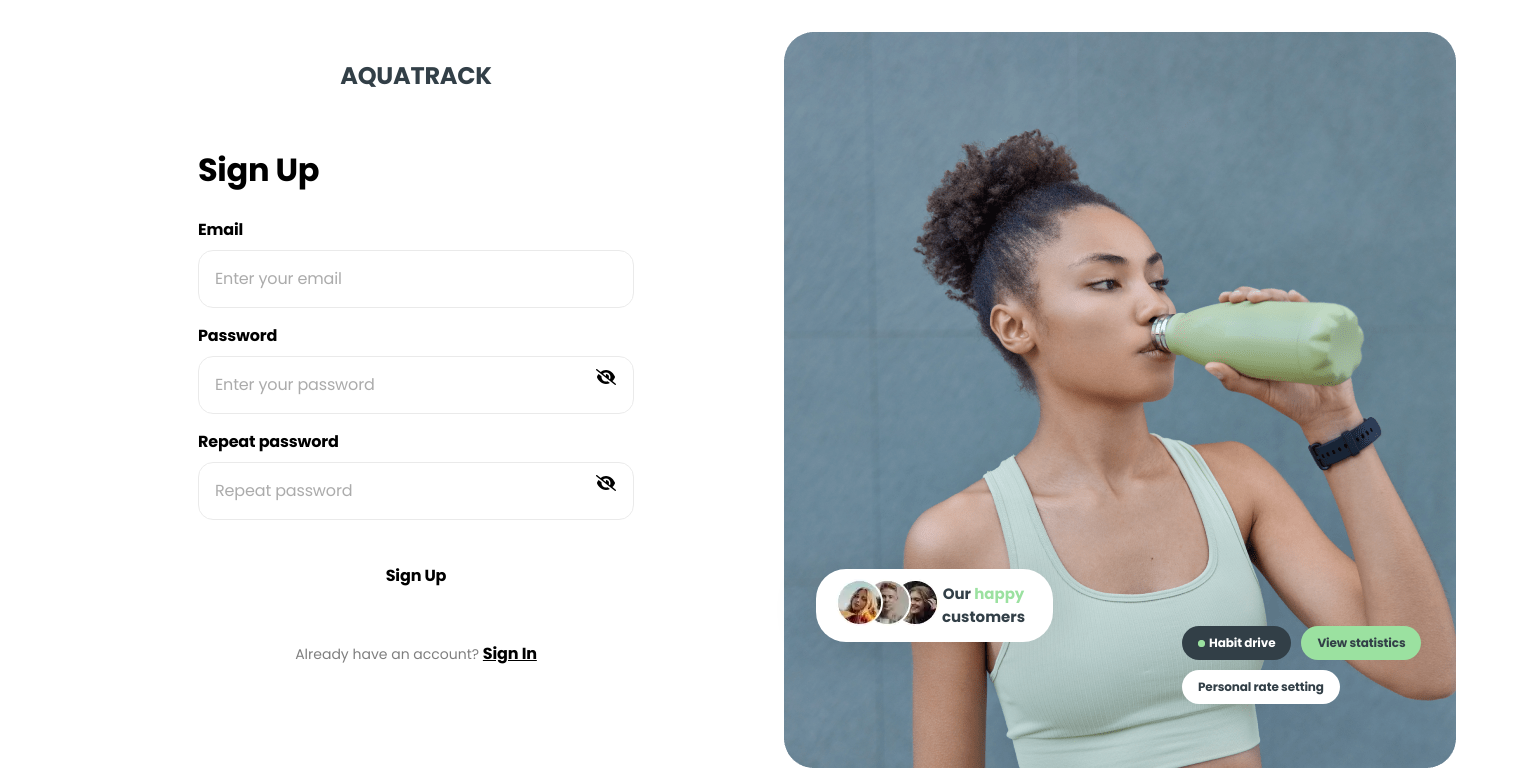
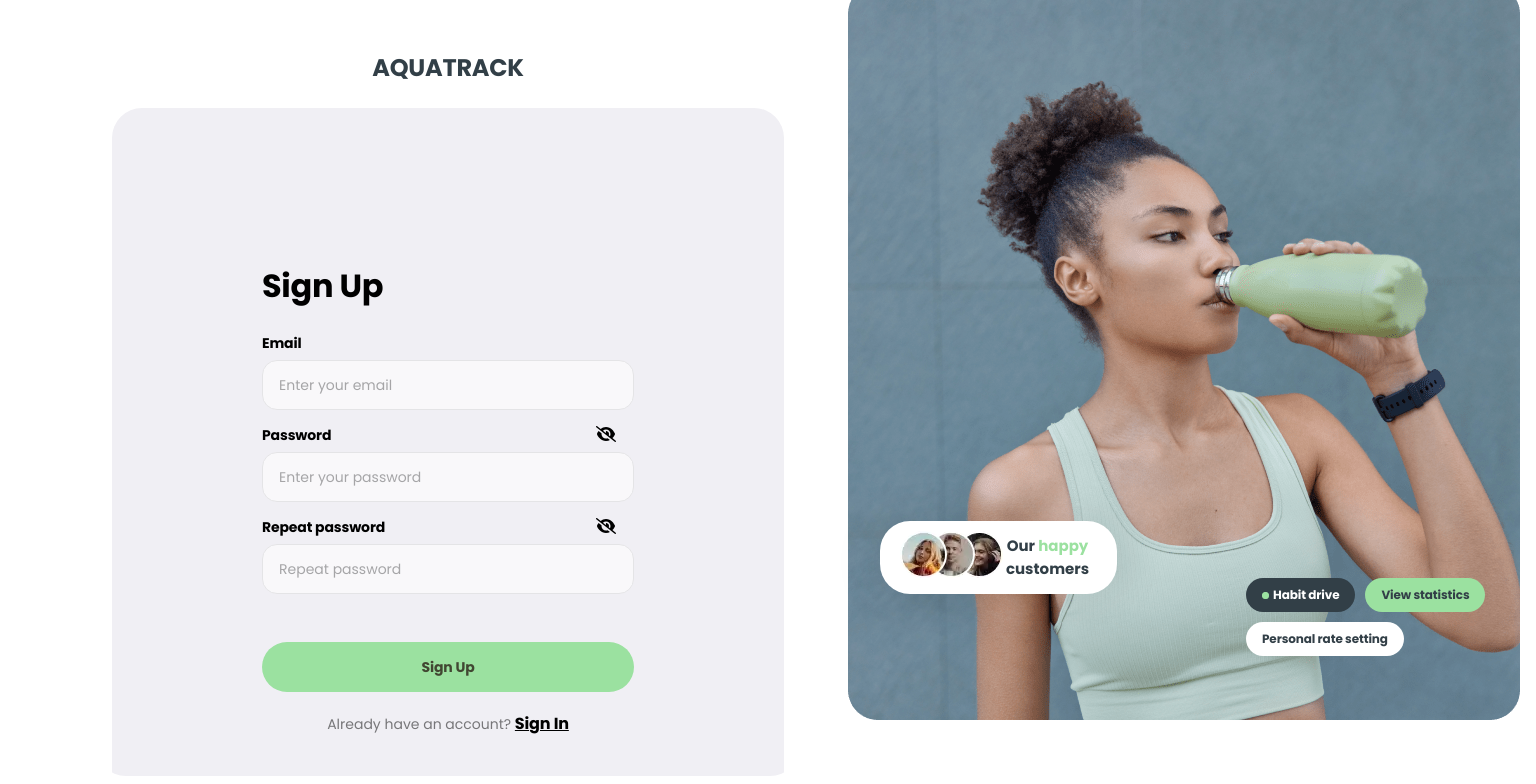
Before and after one commit to IIIMaroIII/HydroWise-frontend, a React (Vite) app: page /signup in a window 1536 px wide. Shown: the top 784 px of the page. Built offline with nearby package versions, Linux system fonts and the light colour scheme.

Commit message:
some styles

```diff
--- a/src/components/Users/SignUpForm/SignUpForm.jsx
+++ b/src/components/Users/SignUpForm/SignUpForm.jsx
@@ -12,7 +12,6 @@ import Button from 'src/components/REUSABLE/Button/Button';
 import { FontAwesomeIcon } from '@fortawesome/react-fontawesome';
 import { faEye, faEyeSlash } from '@fortawesome/free-solid-svg-icons';
 
-import Photo from './Rectangle 19.jpg';
 import { signIn, signUp } from 'src/redux/users/operations.js';
 import toast from 'react-hot-toast';
 import Logo from 'src/components/REUSABLE/Logo/Logo';
@@ -69,7 +68,6 @@ const SignUpForm = () => {
       <Logo />
         <div className={css.formSection}>
           <form className={css.form} onSubmit={handleSubmit(onSubmit)}>
-          {/* <Logo /> */}
             <h2 className={css.formTitle}>Sign Up</h2>
             <div className={css.inputContainer}>
               <label className={css.formLabel}>Email</label>
--- a/src/components/Users/SignUpForm/signUpForm.module.css
+++ b/src/components/Users/SignUpForm/signUpForm.module.css
@@ -1,57 +1,45 @@
-
 @import url('../../../index.css');
-
-
 
 .imageSection {
   display: none;
-}
-
-.imageSection img {
-  max-width: 100%;
-  max-height: 100%;
-  object-fit: cover;
 }
 
 .signUpContainer {
   display: flex;
   justify-content: center;
   align-items: center;
-  /* height: 100vh; */
-  /* padding: 16px; */
+  height: 100vh;
+  margin: 16px;
   background-color: var(--white);
-  border-radius: 30px;
-  overflow: hidden;
 }
 
 .signUpForm {
   display: flex;
   flex-direction: column;
-  background-color: var(--light-grey);
-  /* border-radius: 30px; */
-  /* box-shadow: 0 4px 8px rgba(0, 0, 0, 0.1); */
-  /* overflow: hidden; */
-  /* max-width: 732px; */
-  /* width: 100%; */
-  margin: 0 auto;
-  padding: 32px;
+  background-color: var(--white);
+  border-radius: 30px;
+  overflow: hidden;
+  width: 343px;
+  height: 780px;
+  margin-top: 16px;
+  padding: 16px;
+}
+
+.inputContainer {
+  position: relative;
+  margin-bottom: 16px;
+  display: flex;
+  flex-direction: column;
 }
 
 .inputContainer .togglePassword {
   position: absolute;
-  top: 50%;
   right: 18px;
-  width: 20px;
-  height: 20px;
-  background-color: transparent;
-  border: none;
   cursor: pointer;
 }
 
 .formSection {
   flex: 1;
-  padding: 16px;
-  overflow: hidden;
 }
 
 .formSection,
@@ -59,9 +47,8 @@
   display: flex;
   flex-direction: column;
   justify-content: center;
-  /* height: 100vh; */
-  background-color: var(--light-grey);
-  /* min-width: 311px; */
+  padding: 170px 16px;
+  background-color: #f0eff4;
 }
 
 h2.formTitle {
@@ -102,18 +89,16 @@ h2.formTitle {
 }
 
 .inputContainer input:focus {
-  border-color: var(--green);
+  border-color: var(--green-hover);
   outline: none;
 }
 
-.inputContainer .error{
+.inputContainer .error {
   color: var(--red-error);
   margin: 5px 0 0;
 }
 
-
 .alreadyHaveAcc {
-
   text-align: center;
   margin-top: 20px;
   color: var(--dark-grey);
@@ -124,11 +109,9 @@ h2.formTitle {
   font-size: 14px;
 }
 
-
-.translucentText{
+.translucentText {
   opacity: 50%;
 }
-
 
 .signInRef {
   color: var(--dark-grey);
@@ -138,19 +121,11 @@ h2.formTitle {
   line-height: 1.5;
   cursor: pointer;
   letter-spacing: -0.01em;
-
 }
 
-/* .alreadyHaveAcc .signInRef:hover {
-  text-decoration: underline;
-} */
-
 .imageSection {
-  /* background-color: #e6e6e6; */
-  /* display: flex; */
   justify-content: center;
   align-items: center;
-  /* border-left: 1px solid #ddd; */
 }
 
 .imageSection img {
@@ -159,162 +134,92 @@ h2.formTitle {
   width: 100%;
 }
 
-/* other rules */
-
 .btnform {
   width: 100%;
+  height: 50px;
   padding: 10px;
-  background-color: var(--light-green);
+  font-family: Poppins;
+  background-color: #9be1a0;
   border: none;
   border-radius: 30px;
-  color: var(--dark-blue);
+  color: rgb(65, 71, 50);
   font-size: 14px;
   font-weight: 700;
   line-height: 1.29;
   cursor: pointer;
-  margin-top: 10px;
-  margin-bottom: 16px;
+  margin-top: 32px;
+
   letter-spacing: -0.01em;
   padding: 16px 0;
 }
 
-.form {
-  margin-bottom: 70px;
-}
-
-/* .mainForm {
-  margin-bottom: 16px;
-} */
-
-/* .formInput {
-  width: 100%;
-  border: 1px solid var(--border-color);
-  border-radius: 15px;
-  outline: transparent;
-  background-color: transparent;
-
-  font-weight: 400;
-  font-size: 14px;
-  line-height: 1.29;
-  letter-spacing: -0.01em;
-  color: var(--dark);
-
-  padding: 16px;
-
-  transition: border-color var(--animation);
-} */
-
 .form input:hover,
 .form input:focus {
-  border-color: var(--green);
+  border-color: var(--green-hover);
 }
 
 .btnform:hover,
 .btnform:active {
-  background-color: var(--green);
+  background-color: #87d28d;
 }
 
-/* .btnform:disabled {
-  background-color: var(--disabled-color);
-  color: var(--secondary-text);
+.btnform:disabled {
   cursor: not-allowed;
-} */
+  opacity: 0.5;
+}
+
+.btnform:disabled:hover,
+.btnform:disabled:focus {
+  transform: scale(1); /* Відміняє збільшення при наведенні */
+}
 
 @media (min-width: 768px) {
-
   .formSection {
-min-width: 436px;
-  }
-
-
-  .form {
-    margin-bottom: 100px;
-  }
-
-  .form {
-    width: 436px;
-    margin: 0 auto;
+    padding: 32px;
+    display: block;
   }
 
   .formTitle {
     font-size: 36px;
-    line-height: 1.06;
-    letter-spacing: -0.01em;
   }
 
-  .formLabel {
-    font-size: 16px;
-    line-height: 1.5;
-    letter-spacing: -0.01em;
+  .signUpForm {
+    width: 704px;
+    height: 960px;
+    background-color: var(--white);
   }
 
-  .inputContainer input {
-    font-size: 16px;
-    line-height: 1.5;
-    letter-spacing: -0.01em;
-  }
-
-  .inputContainer .togglePassword {
-    top: 50%;
-    right: 18px;
-  }
-
-  .btnform {
-    font-size: 16px;
-    line-height: 1.5;
-    letter-spacing: -0.01em;
-
-    padding: 18px 0;
+  .form {
+    min-width: 436px;
+    height: auto;
+    padding: 227px 102px;
   }
 }
 
 @media (min-width: 1440px) {
-  .imageSection {
+  .signUpForm {
     display: flex;
+    justify-content: space-between;
+    width: auto;
+    height: 736px;
+    background-color: var(--white);
+    border-radius: 30px;
+    overflow: hidden;
+    gap: 32px;
   }
 
-  .signUpContainer {
-    /* padding: 32px; */
-    background-color: var(--white);
-    /* border-radius: 30px; */
-    min-width: 672px;
+  .imageSection {
+    display: block;
   }
 
-  .signUpForm {
-    /* background-color: var(--white); */
-    width: 100%;
-    height: 100%;
-    /* border-radius: 30px; */
+  .formSection,
+  .imageSection {
+    width: 672px;
+    height: 736px;
+    border-radius: 30px;
   }
 
-  /* .form {
-    border-radius: 30px;
-  } */
-
-  .formTitle {
-    margin-bottom: 20px;
-  }
-
-  /* .formSection {
-    margin-right: 32px;
-  } */
-
-  .btnForm {
-    display: flex;
-    flex-direction: row;
-    gap: 16px;
+  .form {
+    padding: 130px 118px;
   }
 }
-
-.formInput:-webkit-autofill,
-.formInput:-webkit-autofill:hover,
-.formInput:-webkit-autofill:focus {
-  -webkit-text-fill-color: var(--dark);
-  -webkit-box-shadow: 0 0 0px 1000px transparent inset;
-  transition: background-color 5000s ease-in-out 0s;
-  background-color: transparent;
-}
-
-.signUpContainer {
-  margin: 0 auto;
-}
```
Also changed, not shown: src/components/Users/SignUpForm/Rectangle 19.jpg (deleted).
